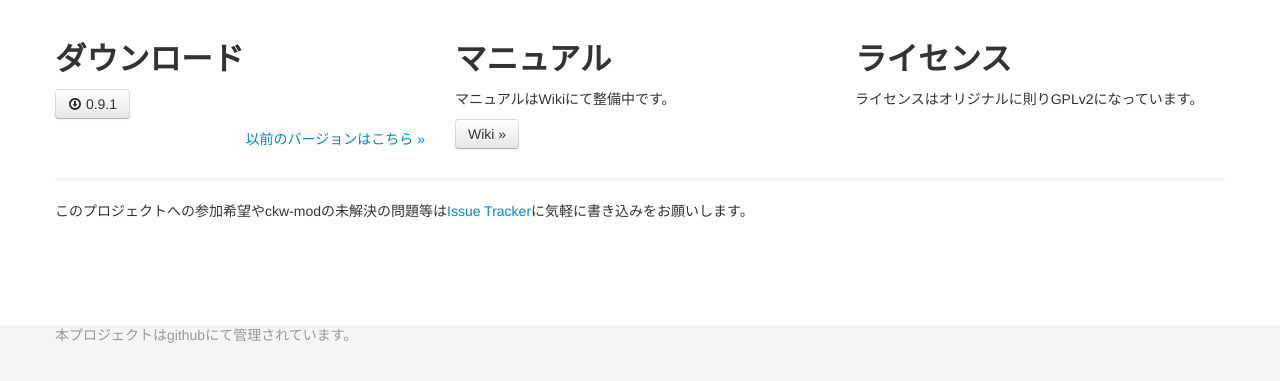
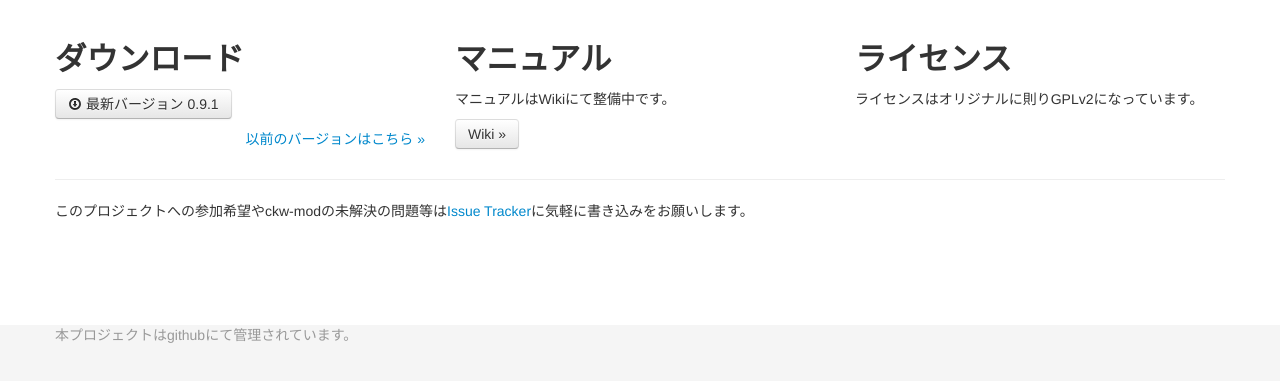
Before and after one commit to ckw-mod/ckw-mod.github.com, a plain HTML site: page index.html in a window 1280 px wide. Shown: the part 415-796 px from the top of the page. Drawn offline with nearby package versions, Linux system fonts and the light colour scheme.

Commit message:
トップページで最新バージョンという文言を追加

```diff
--- a/index.html
+++ b/index.html
@@ -90,7 +90,7 @@
             <div class="row">
                 <div class="span4">
                     <h2>ダウンロード</h2>
-                    <p><a href="download/ckw-mod-0.9.1.zip" class="btn"><i class="icon-download"></i> 0.9.1</a></p>
+                    <p><a href="download/ckw-mod-0.9.1.zip" class="btn"><i class="icon-download"></i> 最新バージョン 0.9.1</a></p>
                     <p class="pull-right"><a href="download/index.html">以前のバージョンはこちら &raquo;</a></p>
                 </div>
                 <div class="span4">
```
